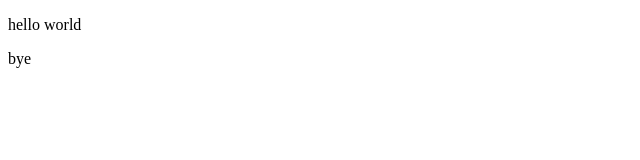
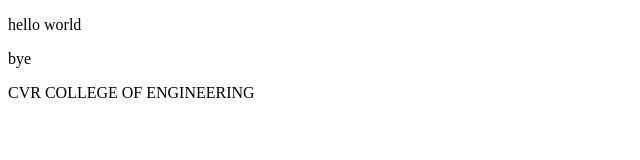
Before and after one commit to SirigajjeDurga7/first, a plain HTML site: page index.html in a window 1280 px wide. Shown: the whole page, without its empty margins (0-640 px from the left). Drawn offline with Linux system fonts and the light colour scheme.

Commit message:
commited in testing branch

```diff
--- a/index.html
+++ b/index.html
@@ -8,5 +8,6 @@
 <body>
     <p>hello world</p>
     <p>bye</p>
+    <p>CVR COLLEGE OF ENGINEERING</p>
 </body>
 </html>
```
